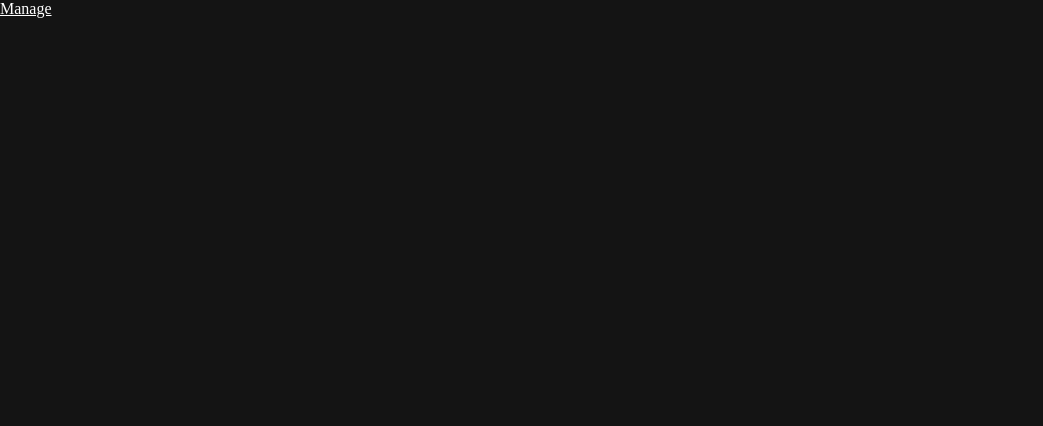
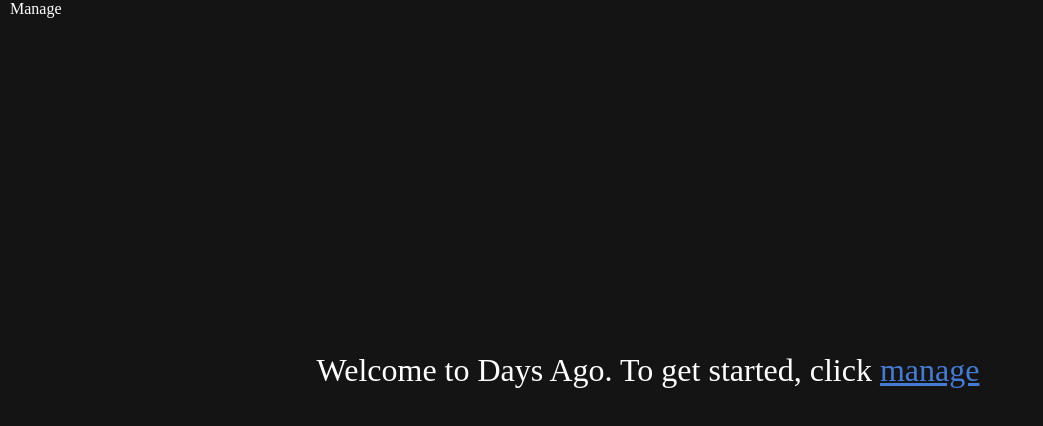
Before and after one commit to will-hart/days_ago, a browser extension: page index.html in a window 1280 px wide. Shown: the whole page, without its empty margins (0-1043 px from the left). Drawn offline with Linux system fonts and the light colour scheme.

Commit message:
Add welcome message

```diff
--- a/index.html
+++ b/index.html
@@ -5,9 +5,8 @@
     </head>
 
     <body>
-        <div id="main-container">
-        </div>
-
+        <p id="welcome-message">Welcome to Days Ago. To get started, click <a href="more.html">manage</a></div>
+        <div id="main-container"></div>
         <div id="add-button"><a href="more.html">Manage</a></div>
 
         <script src="moment.min.js" type="text/javascript"></script>
--- a/style.css
+++ b/style.css
@@ -1,14 +1,27 @@
 body { background: #141414; }
 
 /* admin styles */
+p#welcome-message {
+    position:fixed;
+    top: 40%;
+    width: 100%;
+    text-align:center;
+    display:block;
+    color: white;
+    font-size: 2em;
+}
+
+p#welcome-message a, p#welcome-message a:visited {
+    color: #447BD4;
+}
+
 #add-button {
     z-index: 999;
     position: fixed;
     top: 0;
-    left: 0;
+    left: 10px;
     width: 50px;
     height: 30px;
-    text-align: center;
 }
 
 #add-button a {
@@ -50,6 +63,7 @@ body { background: #141414; }
     width: 100%;
     border: none;
     outline: none;
+    background: #EEE;
 }
 
 input.error, #input-errors {
```
